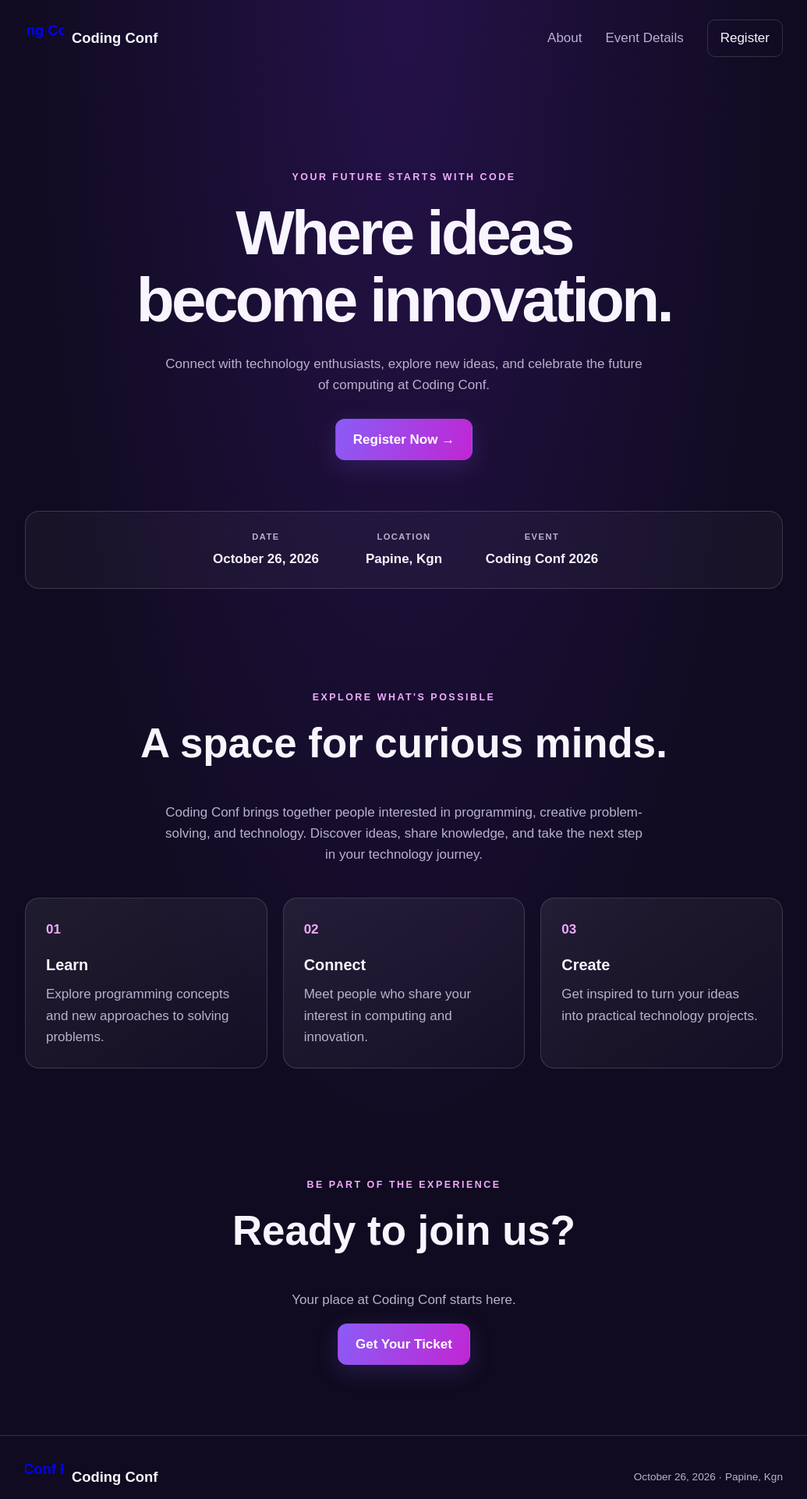
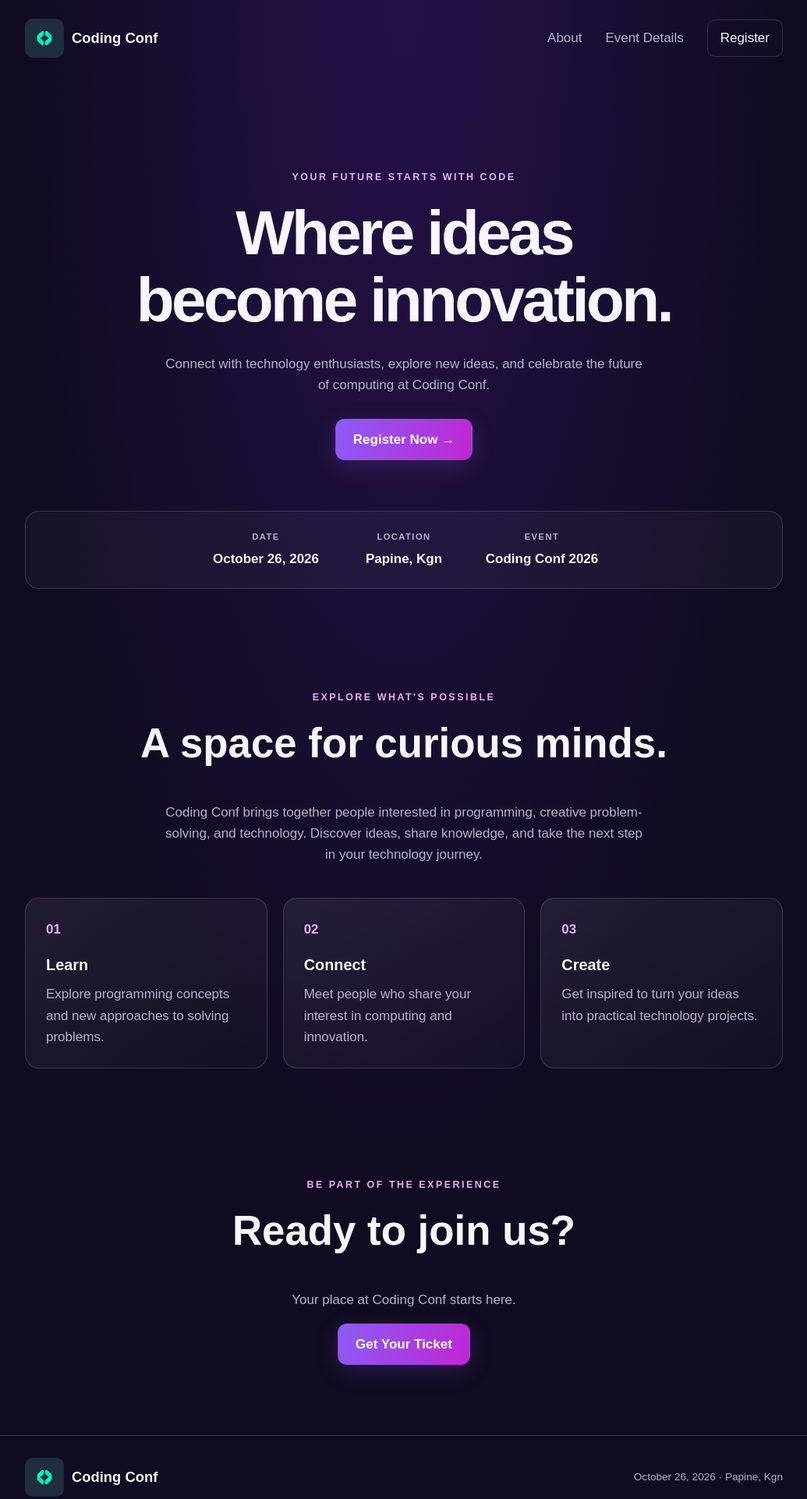
Before and after one commit to AlexJhRk/Alex_Fairman_2508755_IA-2-, a plain HTML site: page index.html in a window 1280 px wide. Shown: the top 1922 px of the page at 78% size, without its empty margins (122-1157 px from the left). Drawn offline with Linux system fonts and the light colour scheme.

Commit message:
Fix logo image path in index.html
Updated logo file path in the HTML header and footer.

```diff
--- a/index.html
+++ b/index.html
@@ -11,7 +11,7 @@
 <body>
 <header class="site-header">
     <a class="brand" href="index.html" aria-label="Coding Conf home">
-        <img class="brand-icon" src="../assets/logo.png" alt="Coding Conf Logo">
+        <img class="brand-icon" src="logo.png" alt="Coding Conf Logo">
         Coding Conf
     </a>
 
@@ -106,7 +106,7 @@
 
 <footer class="site-footer">
     <a class="brand" href="index.html">
-        <img class="brand-icon" src="../assets/logo.png" alt="Coding Conf Footer Logo">
+        <img class="brand-icon" src="logo.png" alt="Coding Conf Footer Logo">
         Coding Conf
     </a>
     <p>October 26, 2026 · Papine, Kgn</p>
```
